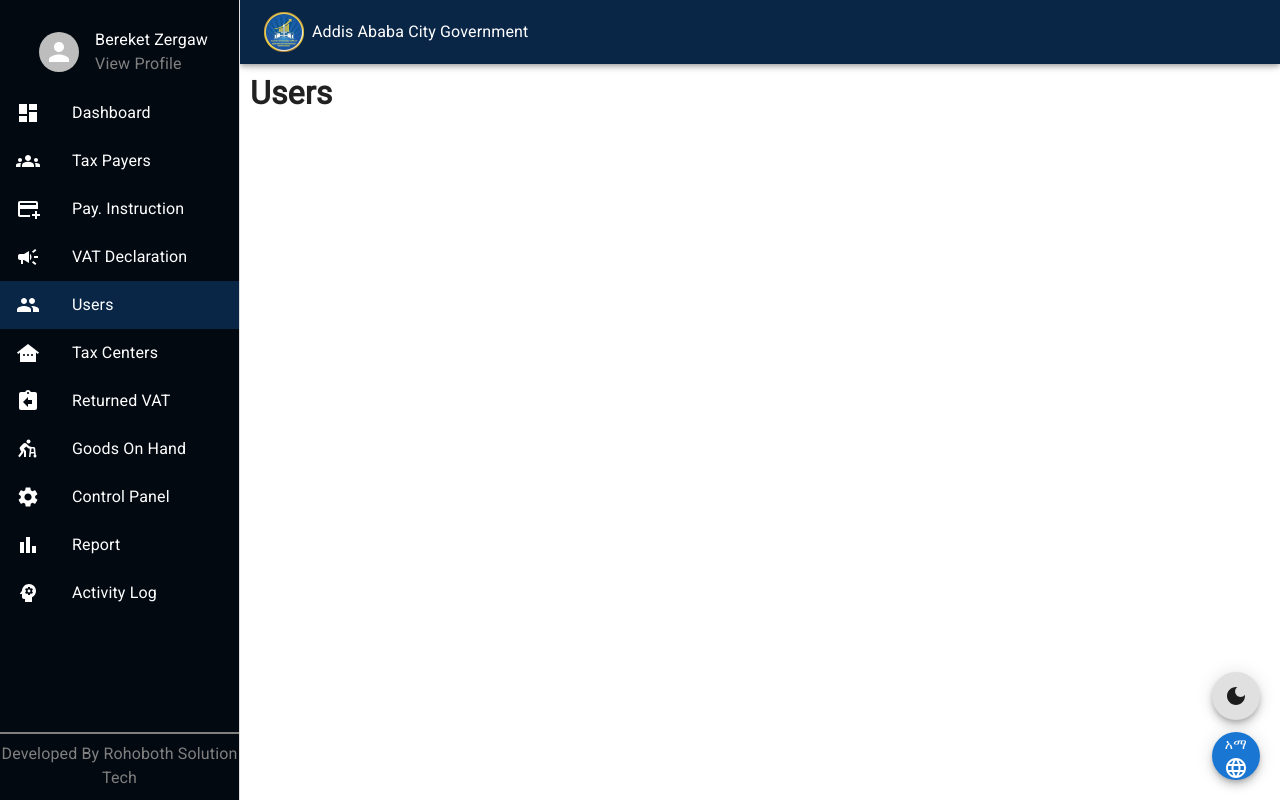
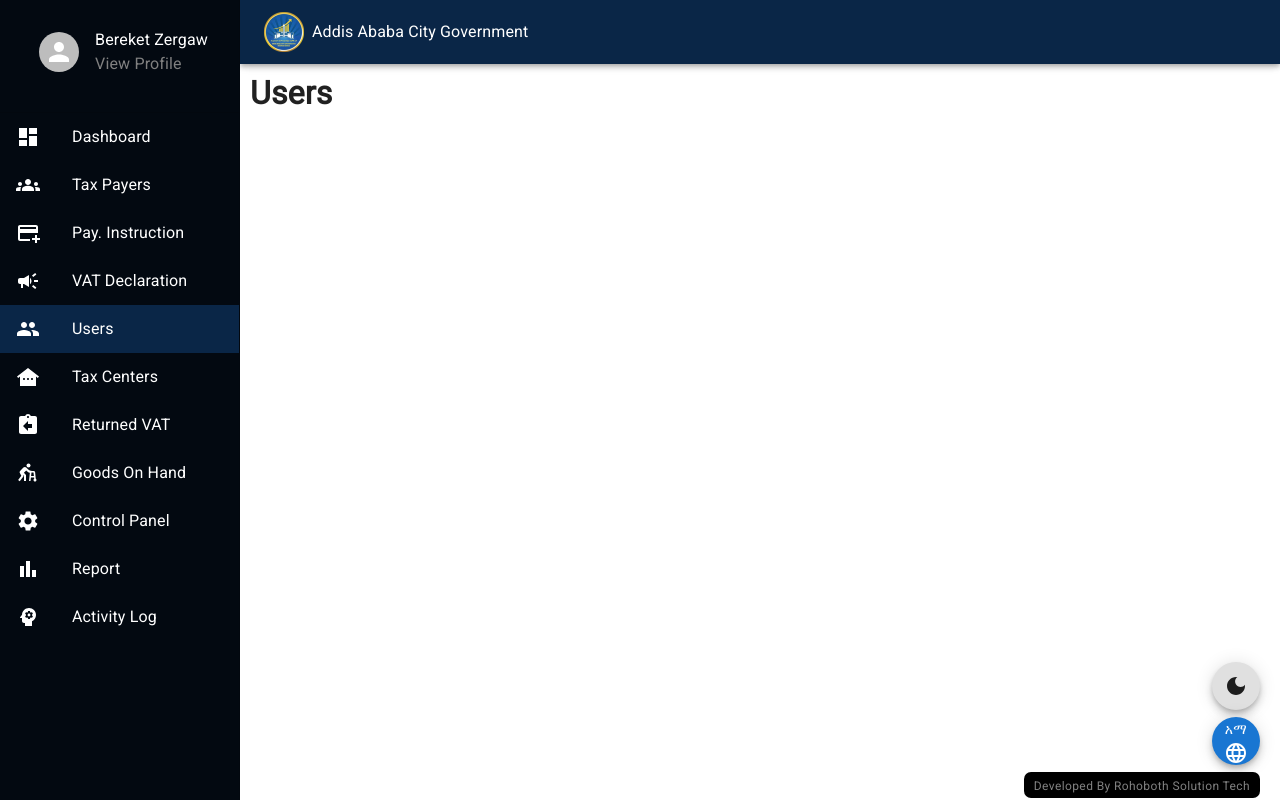
Before and after one commit to Ethiobek/reactapp, a React (Create React App) app: page /users in a window 1280 px wide. Built offline with nearby package versions, Linux system fonts and the light colour scheme.

Commit message:
responsivness issues solved on the drawer

```diff
--- a/src/App.js
+++ b/src/App.js
@@ -25,6 +25,7 @@ import {
 } from "@mui/icons-material";
 import { useEffect, useState } from "react";
 import i18next from "i18next";
+import { useTranslation } from "react-i18next";
 
 function App() {
   const [dmode, setDmode] = useState(localStorage.getItem("mode") || "light");
@@ -48,7 +49,7 @@ function App() {
     localStorage.setItem("i18nextLng", lang);
     i18next.changeLanguage(lang);
   }, [lang, setLang]);
-
+  const { t } = useTranslation();
   return (
     <QueryClientProvider client={queryClient}>
       <ThemeProvider theme={dmode == "dark" ? darkTheme : theme}>
@@ -78,7 +79,7 @@ function App() {
           margin: 0,
           top: "auto",
           right: 20,
-          bottom: 80,
+          bottom: 90,
           left: "auto",
           position: "fixed",
         }}
@@ -95,7 +96,7 @@ function App() {
           margin: 0,
           top: "auto",
           right: 20,
-          bottom: 20,
+          bottom: 35,
           left: "auto",
           position: "fixed",
         }}
@@ -113,6 +114,25 @@ function App() {
           </Box>
         )}
       </Fab>
+      <Box
+        sx={{
+          position: "absolute",
+          margin: 0,
+          top: "auto",
+          right: 20,
+          bottom: 2,
+          left: "auto",
+          position: "fixed",
+          bgcolor: "black",
+          p: "1px",
+          px: "10px",
+          borderRadius: "7px",
+        }}
+      >
+        <Typography color="gray" variant="caption">
+          {t("poweredBy")}
+        </Typography>
+      </Box>
       <ReactQueryDevtools initialIsOpen={false} />
     </QueryClientProvider>
   );
--- a/src/components/RespnsiveLayout.js
+++ b/src/components/RespnsiveLayout.js
@@ -59,11 +59,10 @@ function ResponsiveDrawer(props) {
   const drawer = (
     <Box
       sx={{
-        height: "100%",
         bgcolor: "#030911",
       }}
     >
-      <Box sx={{ height: "10%", pb: 1 }}>
+      <Box>
         <Box
           sx={{
             color: "white",
@@ -90,7 +89,7 @@ function ResponsiveDrawer(props) {
           </Box>
         </Box>
       </Box>
-      <Box sx={{ height: "85%" }}>
+      <Box>
         <List>
           <Divider sx={{ width: "100%" }} />
           <Link
@@ -152,21 +151,6 @@ function ResponsiveDrawer(props) {
           />
         </List>
       </Box>
-      <Box sx={{ height: "5%" }}>
-        <Box
-          sx={{
-            height: "5%",
-            display: "flex",
-            justifyContent: "center",
-            alignItems: "center",
-            textAlign: "center",
-            flexDirection: "column",
-          }}
-        >
-          <Divider sx={{ border: "1px solid gray", width: "100%", mb: 1 }} />
-          <Typography color="gray">{t("poweredBy")}</Typography>
-        </Box>
-      </Box>
     </Box>
   );
 
@@ -202,7 +186,10 @@ function ResponsiveDrawer(props) {
       </AppBar>
       <Box
         component="nav"
-        sx={{ width: { sm: drawerWidth }, flexShrink: { sm: 0 } }}
+        sx={{
+          width: { sm: drawerWidth },
+          flexShrink: { sm: 0 },
+        }}
         aria-label="mailbox folders"
       >
         {/* The implementation can be swapped with js to avoid SEO duplication of links. */}
@@ -220,8 +207,9 @@ function ResponsiveDrawer(props) {
               boxSizing: "border-box",
               width: drawerWidth,
               color: "#05396B",
-              bgcolor: "white",
+              bgcolor: "#030911",
             },
+            border: "1px solid red",
           }}
         >
           {drawer}
@@ -233,7 +221,9 @@ function ResponsiveDrawer(props) {
             "& .MuiDrawer-paper": {
               boxSizing: "border-box",
               width: drawerWidth,
+              bgcolor: "#030911",
             },
+            border: "1px solid red",
           }}
           open
         >
--- a/src/routes/Dashboard.jsx
+++ b/src/routes/Dashboard.jsx
@@ -1,4 +1,4 @@
-import { Box, Grid } from "@mui/material";
+import { Box, Grid, Paper } from "@mui/material";
 import { BankSummary, SummaryCard } from "../components/Cards";
 import { BarChart, LineChart, PieChart } from "../components/Charts";
 import ResponsiveDrawer from "../components/RespnsiveLayout";
```
